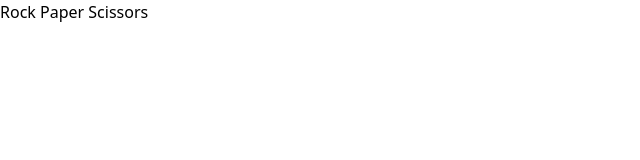
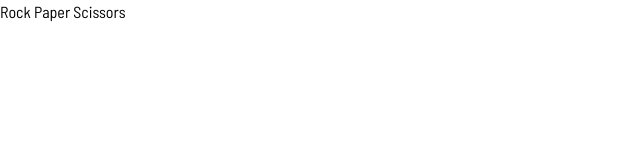
Before and after one commit to zack-jack/rock-paper-scissors, a React (Create React App) app: page / in a window 1280 px wide. Shown: the top 160 px of the page, without its empty margins (0-640 px from the left). Built offline with nearby package versions, Linux system fonts and the light colour scheme.

Commit message:
customize tailwindcss configuration

```diff
--- a/public/index.html
+++ b/public/index.html
@@ -5,39 +5,14 @@
     <link rel="icon" href="%PUBLIC_URL%/favicon.ico" />
     <meta name="viewport" content="width=device-width, initial-scale=1" />
     <meta name="theme-color" content="#000000" />
-    <meta
-      name="description"
-      content="Web site created using create-react-app"
-    />
     <link rel="apple-touch-icon" href="%PUBLIC_URL%/logo192.png" />
-    <!--
-      manifest.json provides metadata used when your web app is installed on a
-      user's mobile device or desktop. See https://developers.google.com/web/fundamentals/web-app-manifest/
-    -->
     <link rel="manifest" href="%PUBLIC_URL%/manifest.json" />
-    <!--
-      Notice the use of %PUBLIC_URL% in the tags above.
-      It will be replaced with the URL of the `public` folder during the build.
-      Only files inside the `public` folder can be referenced from the HTML.
-
-      Unlike "/favicon.ico" or "favicon.ico", "%PUBLIC_URL%/favicon.ico" will
-      work correctly both with client-side routing and a non-root public URL.
-      Learn how to configure a non-root public URL by running `npm run build`.
-    -->
+    <link rel="preconnect" href="https://fonts.gstatic.com">
+    <link href="https://fonts.googleapis.com/css2?family=Barlow+Semi+Condensed:wght@400;600;700&display=swap" rel="stylesheet">
     <title>Rock, Paper, Scissors</title>
   </head>
   <body>
     <noscript>You need to enable JavaScript to run this app.</noscript>
     <div id="root"></div>
-    <!--
-      This HTML file is a template.
-      If you open it directly in the browser, you will see an empty page.
-
-      You can add webfonts, meta tags, or analytics to this file.
-      The build step will place the bundled scripts into the <body> tag.
-
-      To begin the development, run `npm start` or `yarn start`.
-      To create a production bundle, use `npm run build` or `yarn build`.
-    -->
   </body>
 </html>
--- a/tailwind.config.js
+++ b/tailwind.config.js
@@ -1,8 +1,57 @@
+const { colors, fontFamily } = require('tailwindcss/defaultTheme');
+
 module.exports = {
   purge: ['./src/**/*.{js,jsx,ts,tsx}', './public/index.html'],
   darkMode: false, // or 'media' or 'class'
   theme: {
-    extend: {},
+    extend: {
+      fontFamily: {
+        sans: ['Barlow Semi Condensed', ...fontFamily.sans],
+      },
+      colors: {
+        transparent: 'transparent',
+        black: '#000',
+        white: '#fff',
+        gray: {
+          ...colors.gray,
+          100: '#606e85',
+        },
+        red: {
+          ...colors.red,
+          100: '#DD405D',
+          200: '#DC2E4E',
+        },
+        yellow: {
+          ...colors.amber,
+          100: '#ECA922',
+          200: '#EC9E0E',
+        },
+        cyan: {
+          100: '#52BED1',
+          200: '#40B9CE',
+        },
+        blue: {
+          ...colors.blue,
+          100: '#5671F5',
+          200: '#4865F4',
+          300: '#2A46C0',
+        },
+        indigo: {
+          ...colors.indigo,
+          100: '#3B4363',
+          200: '#1F3756',
+          300: '#141539',
+        },
+        purple: {
+          ...colors.violet,
+          100: '#8C5DE5',
+          200: '#834FE3',
+        },
+      },
+      screens: {
+        desktop: '1024px',
+      },
+    },
   },
   variants: {
     extend: {},
```
